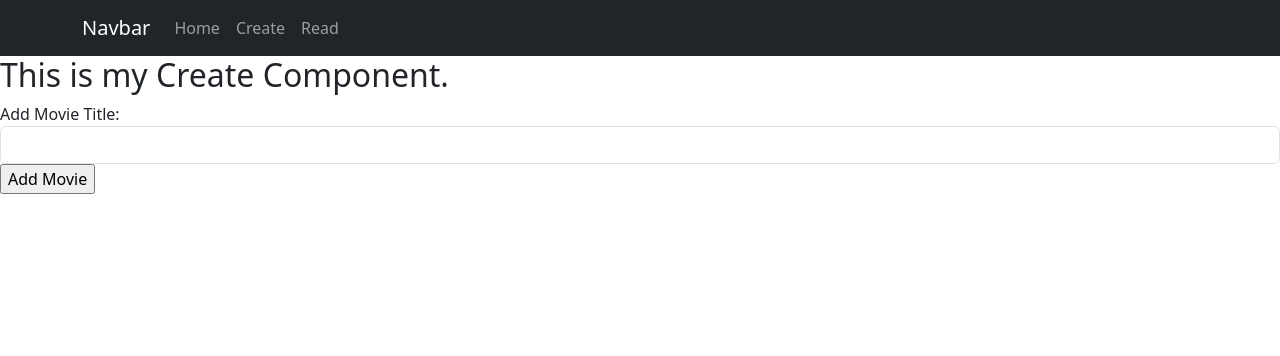
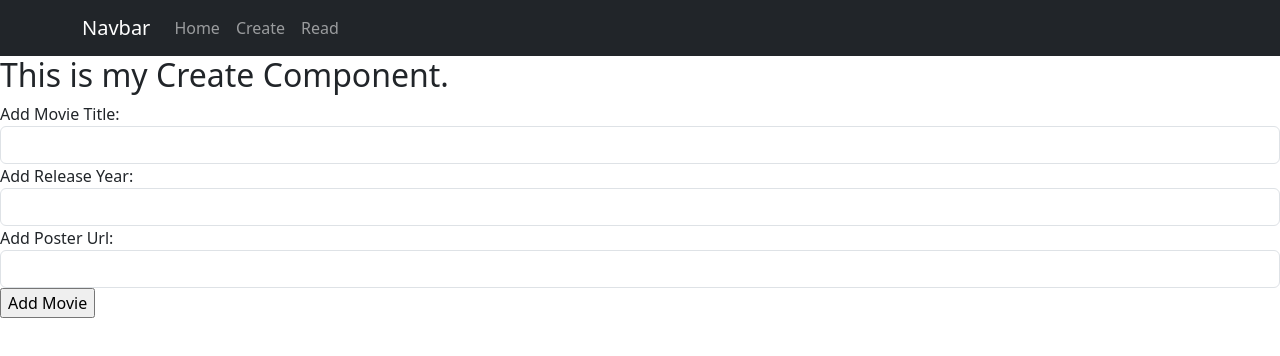
Before and after one commit to michaelangeloojeani/DRQLab3, a React (Create React App) app in the folder my-app/: page /create in a window 1280 px wide. Shown: the top 356 px of the page. Built offline with nearby package versions, Linux system fonts and the light colour scheme.

Commit message:
added form input field for year and poster

```diff
--- a/my-app/src/components/create.js
+++ b/my-app/src/components/create.js
@@ -4,10 +4,14 @@ import { useState } from "react";
 
 function Create() {
   const [title, setTitle] = useState('');
+  const [poster, setPoster] =  useState('');
+  const [year, setYear] = useState('');
 
   const handleSubmit = (e) => {
     e.preventDefault();
     console.log(title);
+    console.log(year);
+    console.log(poster);
   }
 
   return (
@@ -19,11 +23,25 @@ function Create() {
           <input type="text"
             className="form-control"
             value={title}
-            onChange={(e) => { setTitle(e.target.value) }}
-          />
+            onChange={(e) => { setTitle(e.target.value) }}/>
+
+            <label>Add Release Year: </label>
+            <input type="text"
+              className="form-control"
+              value={year}
+              onChange={(e) => { setYear(e.target.value) }}/>
+
+              <label>Add Poster Url: </label>
+          <input type="text"
+            className="form-control"
+            value={poster}
+            onChange={(e) => { setPoster(e.target.value) }}/>
+
+
         </div>
         <input type="submit" value="Add Movie" />
       </form>
+
     </div>
   );
 }
--- a/my-app/src/components/read.js
+++ b/my-app/src/components/read.js
@@ -8,7 +8,7 @@ function Read() {
   const [movies, setMovies] = useState([]);
 
   useEffect(() => {
-    axios.get('<my_api_url>')
+    axios.get('https://jsonblob.com/api/jsonblob/1287718524221775872')
       .then((response) => {
         setMovies(response.data.movies);
       })
```
